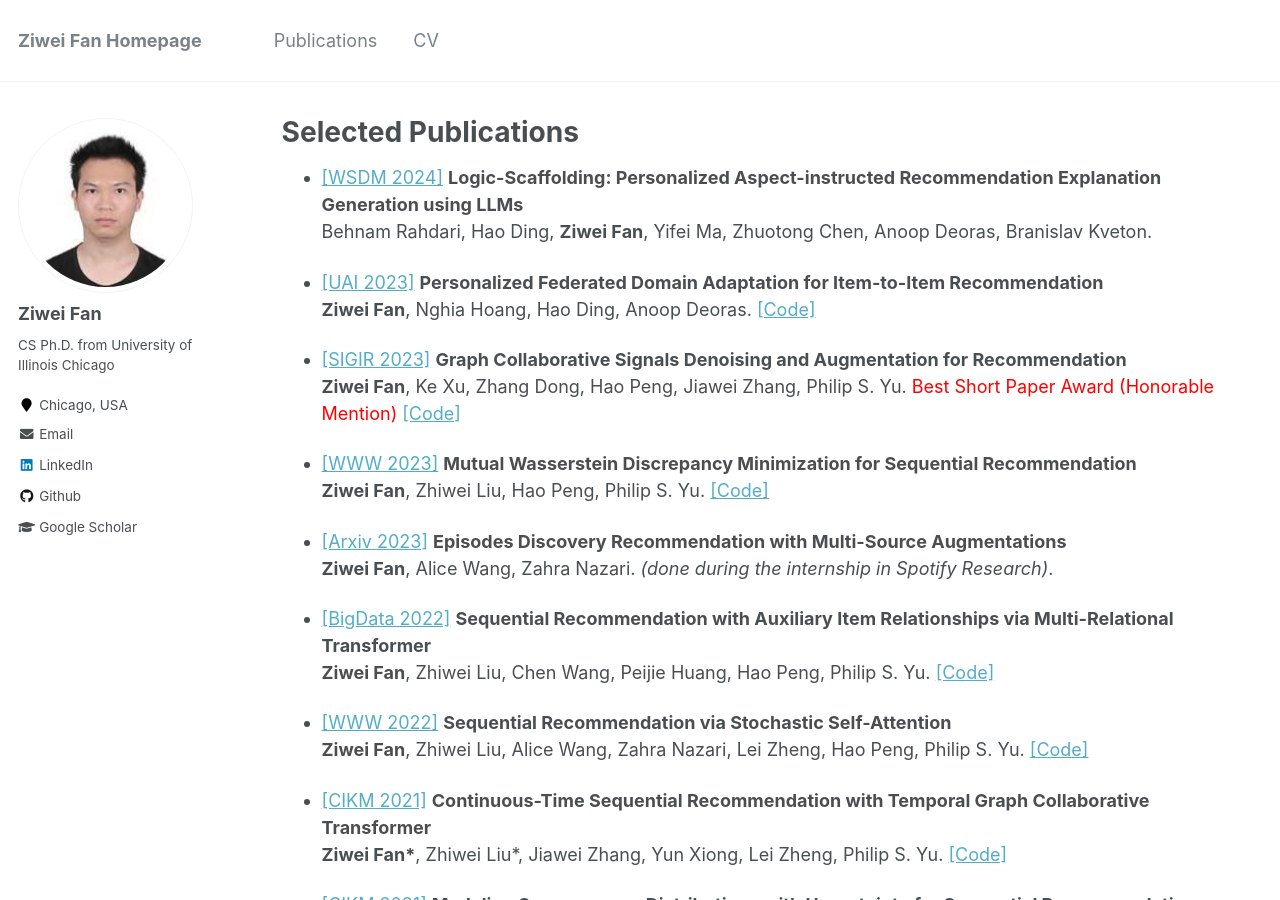
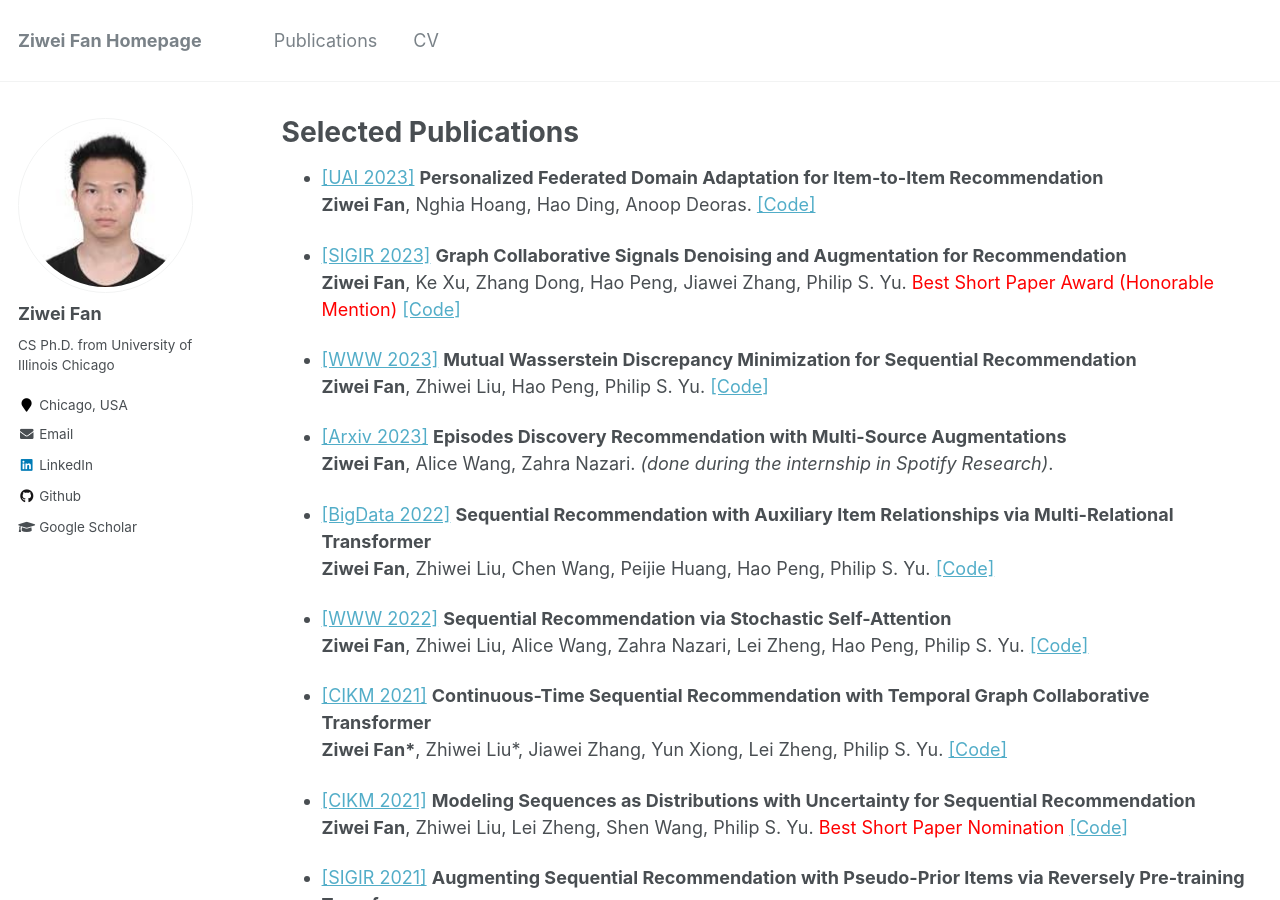
Before and after one commit to ziwei-fan/ziwei-fan.github.io, a Jekyll site: the page built from _pages/publications.md, in a window 1280 px wide and 900 px high. Built offline with Jekyll 4.4.1, drawn with Linux system fonts in a browser that asks for light colours.

Commit message:
Update publications.md

```diff
--- a/_pages/publications.md
+++ b/_pages/publications.md
@@ -4,8 +4,6 @@ title: "Selected Publications"
 permalink: /publications/
 author_profile: true
 ---
-
-* [[WSDM 2024]](https://ziwei-fan.github.io/) <b>Logic-Scaffolding: Personalized Aspect-instructed Recommendation Explanation Generation using LLMs</b> <br> Behnam Rahdari, Hao Ding, <b>Ziwei Fan</b>, Yifei Ma, Zhuotong Chen, Anoop Deoras, Branislav Kveton.
 
 * [[UAI 2023]](https://arxiv.org/abs/2306.03191) <b>Personalized Federated Domain Adaptation for Item-to-Item Recommendation</b> <br> <b>Ziwei Fan</b>, Nghia Hoang, Hao Ding, Anoop Deoras. [[Code]](https://github.com/zfan20/PFGNNPlus/)
 
```
